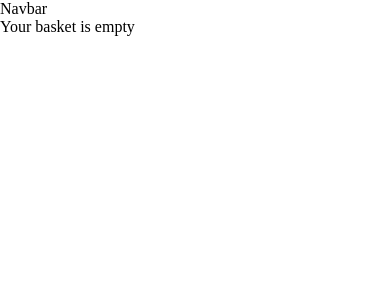
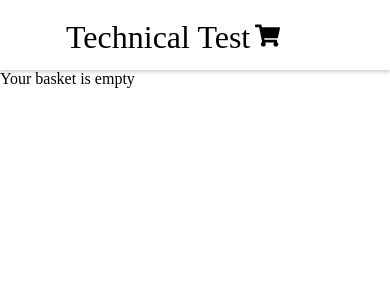
Before and after one commit to LewisMurray00/open-study-technical-test, a React (Create React App) app: page /shopping-basket in a window 390 px wide. Shown: the top 300 px of the page. Built offline with nearby package versions, Linux system fonts and the light colour scheme.

Commit message:
Navbar completed and made responsive

```diff
--- a/package.json
+++ b/package.json
@@ -8,6 +8,7 @@
     "@testing-library/user-event": "^13.5.0",
     "react": "^18.1.0",
     "react-dom": "^18.1.0",
+    "react-icons": "^4.4.0",
     "react-router-dom": "^6.3.0",
     "react-scripts": "5.0.1",
     "web-vitals": "^2.1.4"
--- a/src/Components/Navbar/Navbar.css
+++ b/src/Components/Navbar/Navbar.css
@@ -0,0 +1,106 @@
+.navbar{
+    background: #fff;
+    height: 70px;
+    box-shadow: 0 2px 4px 0 rgba(0, 0, 0, 0.2);
+    display: flex;
+    justify-content: center;
+    align-items: center;
+    font-size: 1rem;
+    position: sticky;
+    top: 0;
+    z-index: 999;
+}
+
+.navbar-container{
+    display: flex;
+    justify-content: center;
+    align-items: center;
+    height: 70px;
+    max-width: 1500px;
+}
+
+.navbar-logo{
+    color: black;
+    justify-content: start;
+    margin-left: 20px;
+    cursor: pointer;
+    text-decoration: none;
+    font-size: 1.5rem;
+    display: flex;
+}
+
+.nav-menu{
+    display: grid;
+    grid-template-columns: repeat(4, auto);
+    grid-gap: 10px;
+    list-style: none;
+    text-align: center;
+    width: 60vw;
+    justify-content: end;
+    margin-right: 2rem;
+}
+
+.nav-item{
+    height: 70px;
+}
+
+.nav-links{
+    color: black;
+    display: flex;
+    align-items: center;
+    text-decoration: none;
+    padding: 0.5rem 1rem;
+    height: 100%;
+    font-size: 25px;
+}
+
+.nav-links:hover{
+    border-bottom: 4px solid black;
+    transition: all 0.2s ease-out;
+}
+
+.fa-bars{
+    color: black;
+    font-size: 1.5rem;
+}
+
+.nav-links-mobile{
+    display: none;
+}
+
+
+
+@media screen and (max-width: 960px){
+    .NavbarItems{
+        position: relative;
+    }
+
+    .nav-menu{
+        display: grid;
+        grid-template-columns: repeat(1, auto);
+        grid-gap: 10px;
+        list-style: none;
+        text-align: center;
+        width: 60vw;
+        justify-content: end;
+        padding-left: 100px;
+    }
+
+    .nav-links{
+        color: black;
+        display: flex;
+        align-items: center;
+        text-decoration: none;
+        padding: 0.5rem 1rem;
+        height: 100%;
+        font-size: 25px;
+    }
+
+    .navbar-logo{
+        position: absolute;
+        top: 0;
+        left: 0;
+        font-size: 2rem;
+        transform: translate(25%, 50%);
+    }
+}
--- a/src/Components/Navbar/Navbar.js
+++ b/src/Components/Navbar/Navbar.js
@@ -1,9 +1,34 @@
-import React from 'react'
+import React, {useState} from 'react'
+import './Navbar.css'
 import { Link } from 'react-router-dom'
+import { FaTimes, FaBars, FaShoppingCart } from "react-icons/fa"
 
 const Navbar = () => {
+
   return (
-    <div>Navbar</div>
+    <>
+        <nav className='navbar'>
+            <div className='navbar-container'>
+                <Link to="/" className='navbar-logo' >
+                    Technical Test
+                </Link>
+
+                {/* Div container for the hamburger responsive menu
+                <div className='menu-icon' onClick={handleClick}>
+                    <p className={click ? <FaTimes className='fa-times' /> : <FaBars className='fa-bars' />} />
+                </div> */}
+
+
+            <ul className='nav-menu'>
+                <li>
+                    <Link to='shopping-basket' className='nav-links' >
+                        <FaShoppingCart />
+                    </Link>
+                </li>
+            </ul>
+            </div>
+        </nav>
+    </>
   )
 }
 
--- a/src/Components/ShoppingCards/ShoppingCards.css
+++ b/src/Components/ShoppingCards/ShoppingCards.css
@@ -6,7 +6,7 @@
     padding: 0;
 }
 
-.shoppingCardContainer{
+.shopping-card-container{
     display: grid;
     grid-template-columns: repeat(auto-fit, minmax(12rem, 16rem));
     gap: 2rem;
@@ -14,7 +14,7 @@
     padding-top: 20px;
 }
 
-.shoppingCard{
+.shopping-card{
     overflow: hidden;
     box-shadow: 0 2px 20px grey;
     border-radius: 0.2rem;
@@ -25,27 +25,27 @@
     transition: transform 200ms ease-in;
 }
 
-.shoppingCard:hover{
+.shopping-card:hover{
     transform: scale(1.02);
 }
 
-.shoppingCardImage{
+.shopping-card-image{
     height: 12rem;
     width: 100%;
 }
 
-.shoppingCardTitle{
+.shopping-card-title{
     padding: 1rem;
     font-size: 15px;
 }
 
-.shoppingCardDescription{
+.shopping-card-description{
     padding: 0 1rem;
     font-size: 12px;
     display: none;
 }
 
-.shoppingCardPrice{
+.shopping-card-price{
     padding: 0 1rem;
     font-size: large;
     padding-bottom: 10px;
--- a/src/Components/ShoppingCards/ShoppingCards.js
+++ b/src/Components/ShoppingCards/ShoppingCards.js
@@ -18,24 +18,24 @@ const ShoppingCards = () => {
     }, [])
 
   return (
-    <div className="shoppingCardContainer">
+    <div className="shopping-card-container">
  {state.map((values)=>{
         return(
             <>
-            <div className='shoppingCard'>
-                <div className='shoppingCardBody'>
-                    <img src={values.image} alt="products" className='shoppingCardImage'/>
-                    <h2 className='shoppingCardTitle'>
+            <div className='shopping-card'>
+                <div className='shopping-card-body'>
+                    <img src={values.image} alt="products" className='shopping-card-image'/>
+                    <h2 className='shopping-card-title'>
                         {values.title}
                     </h2>
-                    <p className='shoppingCardDescription'>
+                    <p className='shopping-card-description'>
                         {values.description}
                     </p>
-                    <p className='shoppingCardPrice'>
+                    <p className='shopping-card-price'>
                         £{values.price}
                     </p>
                 </div>
-                <button className='shoppingCardButton'>Add to cart</button>
+                <button className='shopping-card-button'>Add to cart</button>
             </div>
             </>
         )
```
Also changed, not shown: 1 other file (tests, documents, lock files or other folders).
